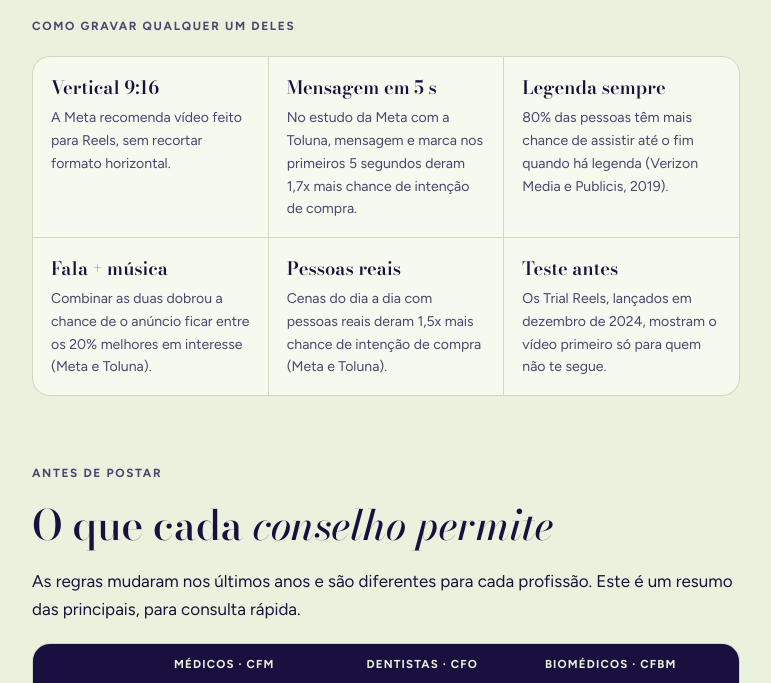
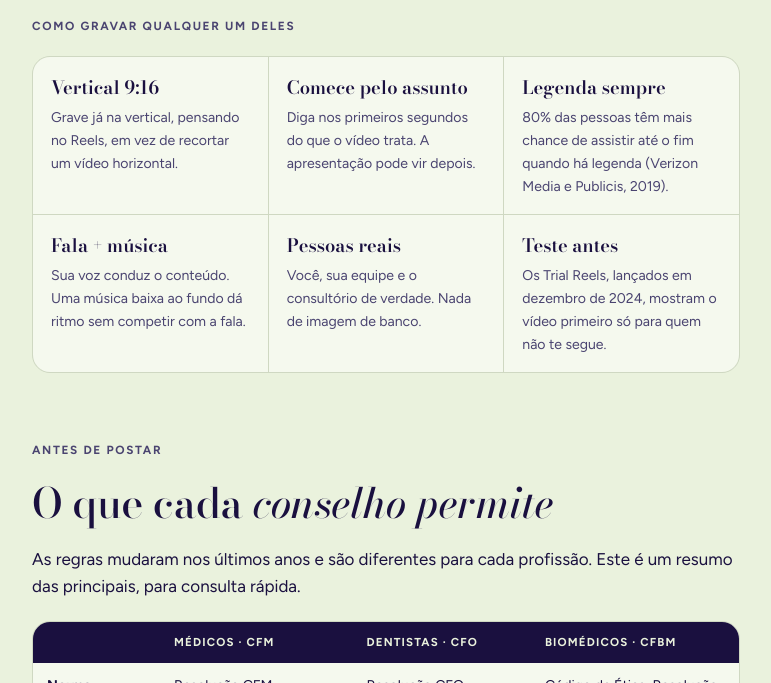
Before and after one commit to actusmidia-bit/actusmidia-site, a plain HTML site: page 2027/index.html in a window 1280 px wide. Shown: the part 6555-7238 px from the top of the page, without its empty margins (254-1025 px from the left). Drawn offline with nearby package versions, Linux system fonts and the light colour scheme.

Commit message:
feat: /2027 troca estatísticas Meta/Toluna por orientações sem número
Remove a fonte BestMediaInfo. Arquivo idêntico ao artefato (sha256 237e2f4b…27).

Co-Authored-By: Claude Sonnet 5.5 <noreply@anthropic.com>
Claude-Session: https://claude.ai/code/session_01SZicaPqj68Fj2BCdi5EP8k

```diff
--- a/2027/index.html
+++ b/2027/index.html
@@ -305,11 +305,11 @@ footer.end .sig{font-size:.78rem;letter-spacing:.14em;text-transform:uppercase;c
 
   <h3>Como gravar qualquer um deles</h3>
   <div class="specs">
-    <div class="spec"><b>Vertical 9:16</b><span>A Meta recomenda vídeo feito para Reels, sem recortar formato horizontal.</span></div>
-    <div class="spec"><b>Mensagem em 5 s</b><span>No estudo da Meta com a Toluna, mensagem e marca nos primeiros 5 segundos deram 1,7x mais chance de intenção de compra.</span></div>
+    <div class="spec"><b>Vertical 9:16</b><span>Grave já na vertical, pensando no Reels, em vez de recortar um vídeo horizontal.</span></div>
+    <div class="spec"><b>Comece pelo assunto</b><span>Diga nos primeiros segundos do que o vídeo trata. A apresentação pode vir depois.</span></div>
     <div class="spec"><b>Legenda sempre</b><span>80% das pessoas têm mais chance de assistir até o fim quando há legenda (Verizon Media e Publicis, 2019).</span></div>
-    <div class="spec"><b>Fala + música</b><span>Combinar as duas dobrou a chance de o anúncio ficar entre os 20% melhores em interesse (Meta e Toluna).</span></div>
-    <div class="spec"><b>Pessoas reais</b><span>Cenas do dia a dia com pessoas reais deram 1,5x mais chance de intenção de compra (Meta e Toluna).</span></div>
+    <div class="spec"><b>Fala + música</b><span>Sua voz conduz o conteúdo. Uma música baixa ao fundo dá ritmo sem competir com a fala.</span></div>
+    <div class="spec"><b>Pessoas reais</b><span>Você, sua equipe e o consultório de verdade. Nada de imagem de banco.</span></div>
     <div class="spec"><b>Teste antes</b><span>Os Trial Reels, lançados em dezembro de 2024, mostram o vídeo primeiro só para quem não te segue.</span></div>
   </div>
 </section>
@@ -365,7 +365,6 @@ footer.end .sig{font-size:.78rem;letter-spacing:.14em;text-transform:uppercase;c
     <li><a href="https://macmagazine.com.br/post/2025/01/20/instagram-ganha-reels-de-ate-3-minutos-e-grade-de-posts-retangulares/" target="_blank" rel="noopener">MacMagazine: Instagram ganha Reels de até 3 minutos (janeiro de 2025)</a></li>
     <li><a href="https://petapixel.com/2024/12/13/instagram-launches-trial-reels-so-you-can-test-content-with-non-followers" target="_blank" rel="noopener">PetaPixel: Instagram launches Trial Reels (dezembro de 2024)</a></li>
     <li><a href="https://www.nexttv.com/news/mobile-videos-often-watched-without-audio-study-finds" target="_blank" rel="noopener">Next TV: estudo Verizon Media e Publicis sobre vídeo sem som e legendas (2019)</a></li>
-    <li><a href="https://bestmediainfo.com/insights/want-reels-ads-that-actually-work-meta-just-revealed-the-playbook-10866888" target="_blank" rel="noopener">BestMediaInfo: recomendações da Meta para anúncios em Reels (estudo com a Toluna)</a></li>
     <li><a href="https://portal.cfm.org.br/noticias/cfm-atualiza-resolucao-da-publicidade-medica" target="_blank" rel="noopener">CFM: CFM atualiza a resolução da publicidade médica (Res. 2.336/2023)</a></li>
     <li><a href="https://legismap.com.br/conteudos/artigos-e-noticias/conselho-federal-de-medicina-atualiza-regras-para-a-publicidade-medica" target="_blank" rel="noopener">Legismap: Resolução CFM 2.336/2023 publicada em 13/09/2023, vigência em 180 dias</a></li>
     <li><a href="https://smabr.com/publicidade-e-propaganda-medica/" target="_blank" rel="noopener">SMABR: resumo da Resolução CFM 2.336/2023 (elogios reiterados ou sistemáticos)</a></li>
```
